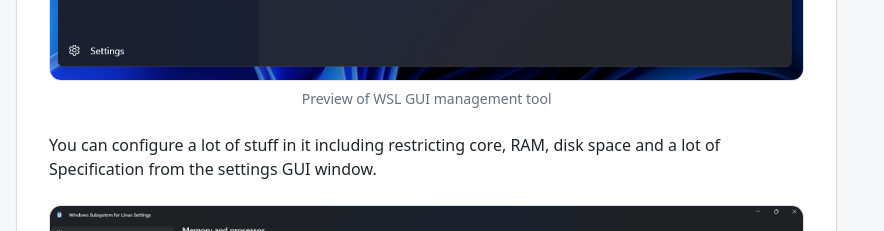
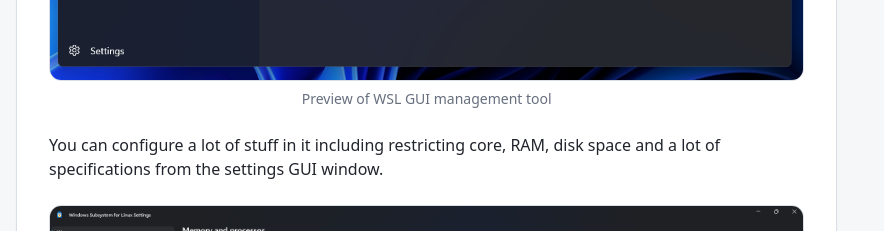
Before and after one commit to FahimFBA/CUDA-WSL2-Ubuntu-v2, a React (Vite) app: page / in a window 1280 px wide. Shown: the part 9620-9851 px from the top of the page, without its empty margins (0-884 px from the left). Built offline with nearby package versions, Linux system fonts and the light colour scheme; the HTML template or start-up script is replaced by a standard one.

Commit message:
Fix typo in WSL settings description
Corrected 'Specification' to 'specifications' in the WSL settings GUI description for improved clarity.

```diff
--- a/src/pages/Index.tsx
+++ b/src/pages/Index.tsx
@@ -209,7 +209,7 @@ const Index = () => {
               <StepImage src="/wsl-ubuntu-install.png" caption="Preview of Ubuntu installation in Windows PowerShell" />
               <p>It also comes with a nice GUI management tool for WSL.</p>
               <StepImage src="/wsl-gui-config.png" caption="Preview of WSL GUI management tool" />
-              <p>You can configure a lot of stuff in it including restricting core, RAM, disk space and a lot of Specification from the settings GUI window.</p>
+              <p>You can configure a lot of stuff in it including restricting core, RAM, disk space and a lot of specifications from the settings GUI window.</p>
               <StepImage src="/memory-and-processor-config-wsl.png" caption="Preview of WSL GUI settings window (Memory & Processor)" />
             </StepSection>
 
```
